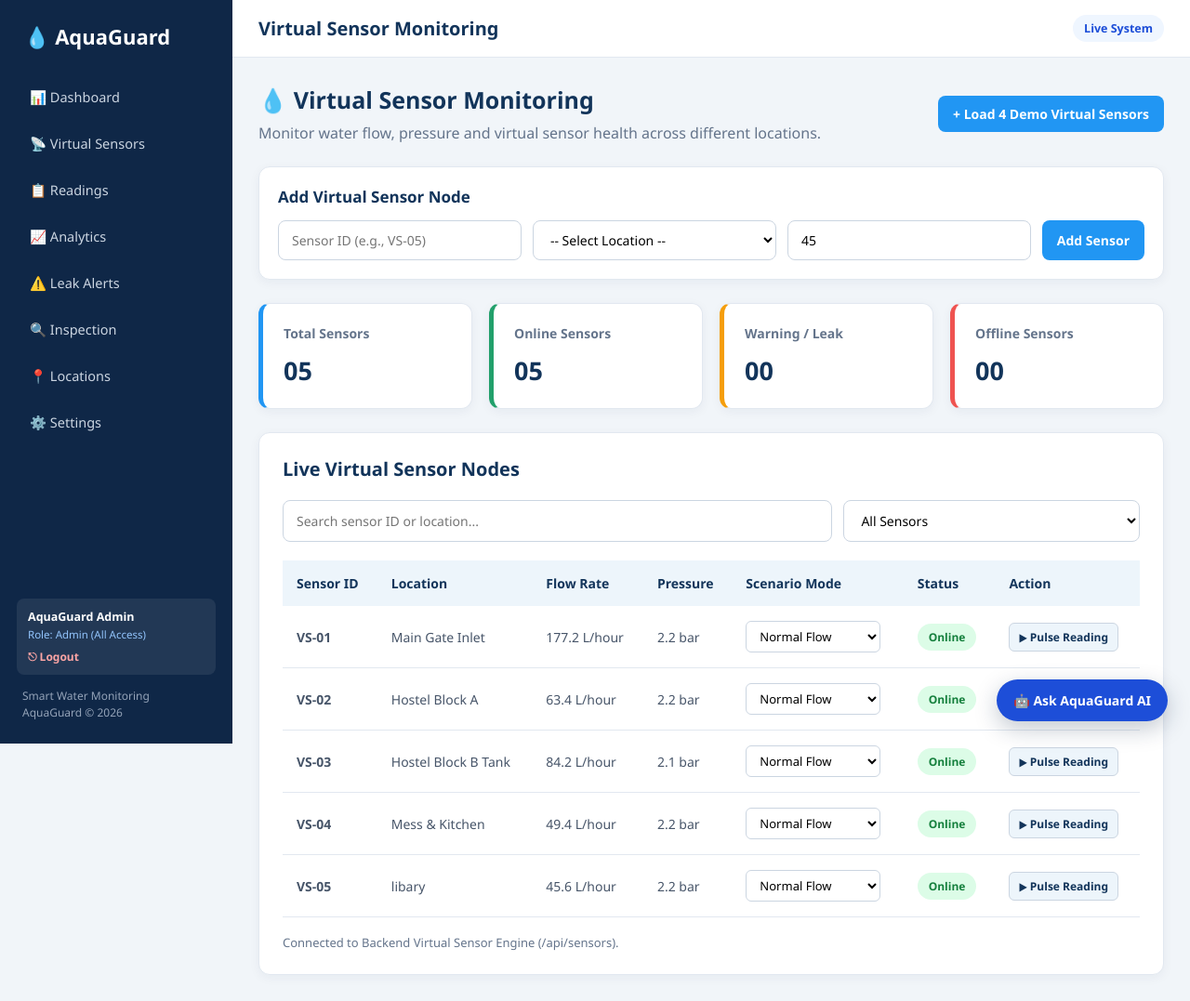
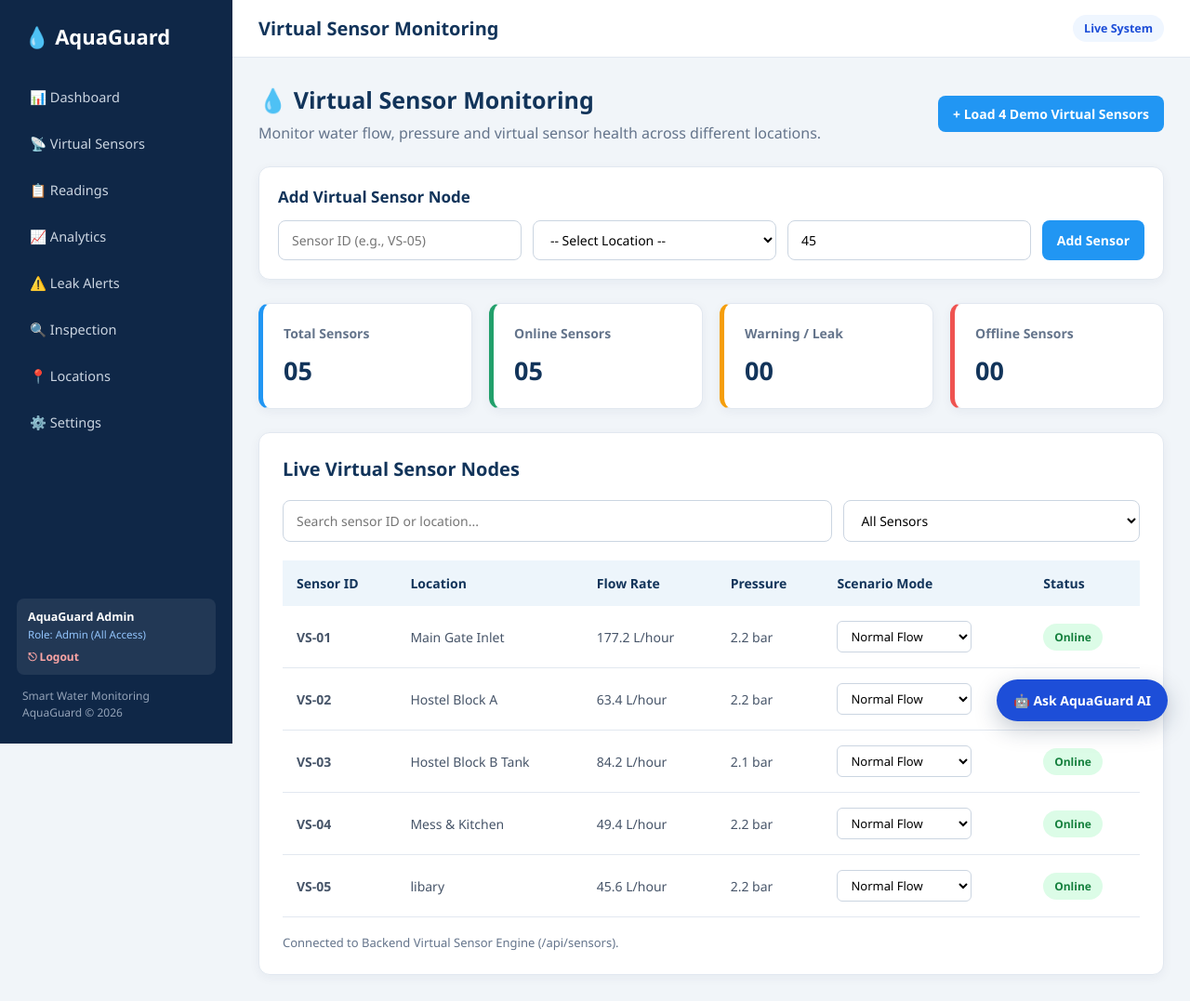
Before and after one commit to Meenakshi-2006/Aqua_Guard_501_CodeNova, a Flask app: template templates/sensors.html in a window 1280 px wide. Shown: the whole page at 93% size. Run offline with Flask 3, Linux system fonts and the light colour scheme; the template is opened without the code that fills it, so the values that code supplies are empty; data comes from the database, SQL or seed files in the repository.

Commit message:
Remove manual pulse reading column from Virtual Sensors table

```diff
--- a/templates/sensors.html
+++ b/templates/sensors.html
@@ -30,18 +30,6 @@ Virtual Sensor Monitoring
     cursor: pointer;
 }
 .btn-primary:hover { background: #1976d2; }
-
-.btn-small {
-    background: #edf5fb;
-    color: #12345a;
-    border: 1px solid #cbd5e1;
-    padding: 6px 10px;
-    border-radius: 6px;
-    font-size: 12px;
-    font-weight: 600;
-    cursor: pointer;
-}
-.btn-small:hover { background: #dbeafe; }
 
 .readonly-banner {
     display: none;
@@ -118,7 +106,7 @@ Virtual Sensor Monitoring
 .sensor-controls select { width: 35%; background: white; }
 
 .sensor-table-wrapper { width: 100%; overflow-x: auto; }
-.sensor-table { width: 100%; border-collapse: collapse; min-width: 720px; text-align: left; }
+.sensor-table { width: 100%; border-collapse: collapse; min-width: 640px; text-align: left; }
 .sensor-table th { background: #edf5fb; color: #12345a; padding: 15px; font-size: 14px; }
 .sensor-table td { padding: 16px 15px; color: #475569; border-bottom: 1px solid #e2e8f0; font-size: 14px; }
 .sensor-table tbody tr:hover { background: #f8fafc; }
@@ -210,12 +198,11 @@ Virtual Sensor Monitoring
                     <th>Pressure</th>
                     <th>Scenario Mode</th>
                     <th>Status</th>
-                    <th>Action</th>
                 </tr>
             </thead>
             <tbody id="sensorTable">
                 <tr>
-                    <td colspan="7" style="text-align:center; color:#64748b;">Loading virtual sensors...</td>
+                    <td colspan="6" style="text-align:center; color:#64748b;">Loading virtual sensors...</td>
                 </tr>
             </tbody>
         </table>
@@ -361,7 +348,7 @@ async function loadSensorsFromBackend() {
         if (sensors.length === 0) {
             tbody.innerHTML = `
                 <tr>
-                    <td colspan="7" style="text-align:center; color:#64748b;">
+                    <td colspan="6" style="text-align:center; color:#64748b;">
                         ${isAdmin
                             ? 'No virtual sensors added yet. Click "+ Load 4 Demo Virtual Sensors" above to start!'
                             : 'No sensors active for your location yet.'}
@@ -410,11 +397,6 @@ async function loadSensorsFromBackend() {
                     </select>
                 </td>
                 <td><span class="status ${badgeClass}">${statusLabel}</span></td>
-                <td>
-                    ${isAdmin
-                        ? `<button class="btn-small" onclick="generateOneReading('${s.sensor_id}')">▶ Pulse Reading</button>`
-                        : `<span style="color:#94a3b8; font-size:12px;">Read-Only</span>`}
-                </td>
             `;
             tbody.appendChild(tr);
         });
```
